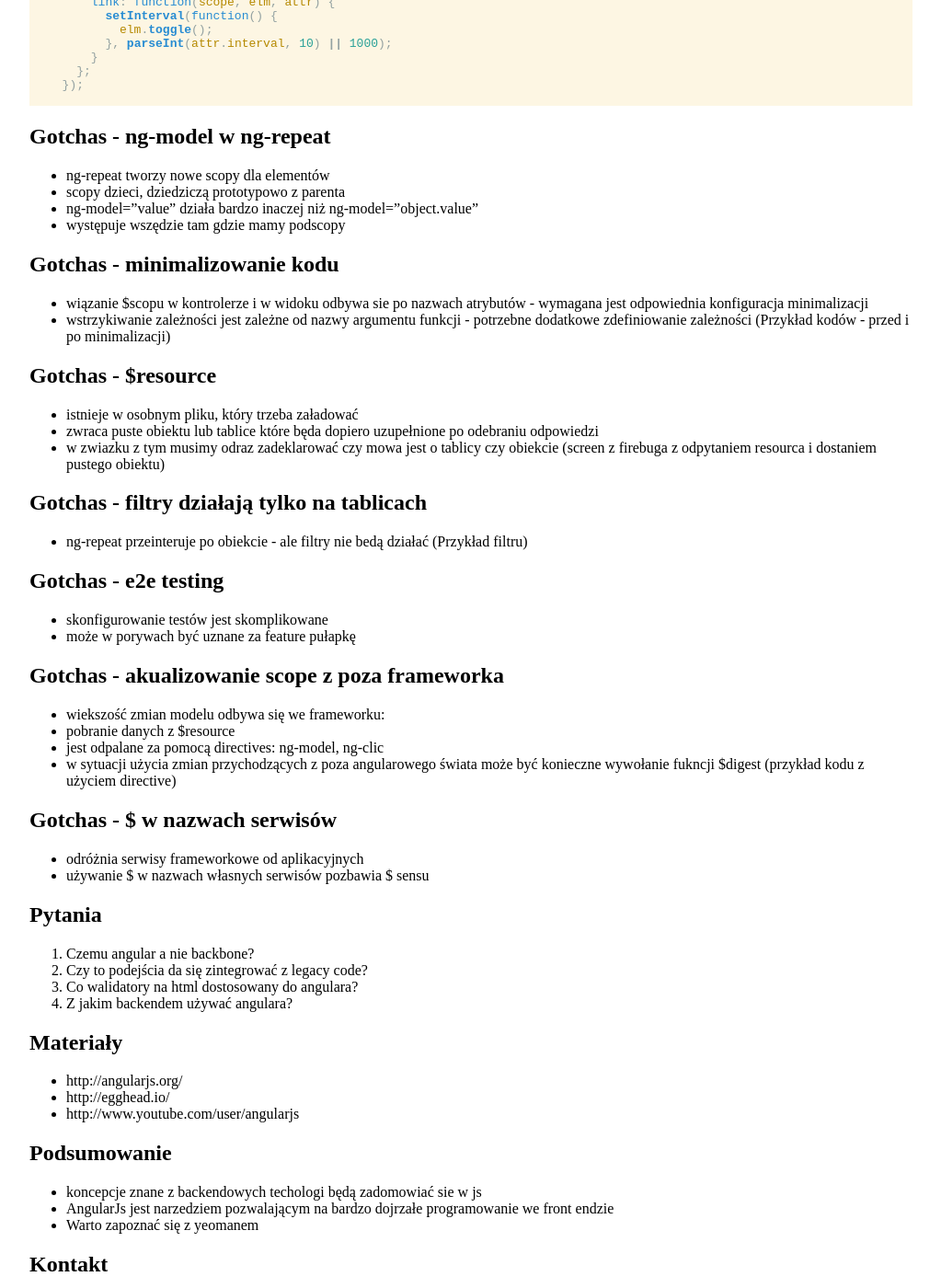
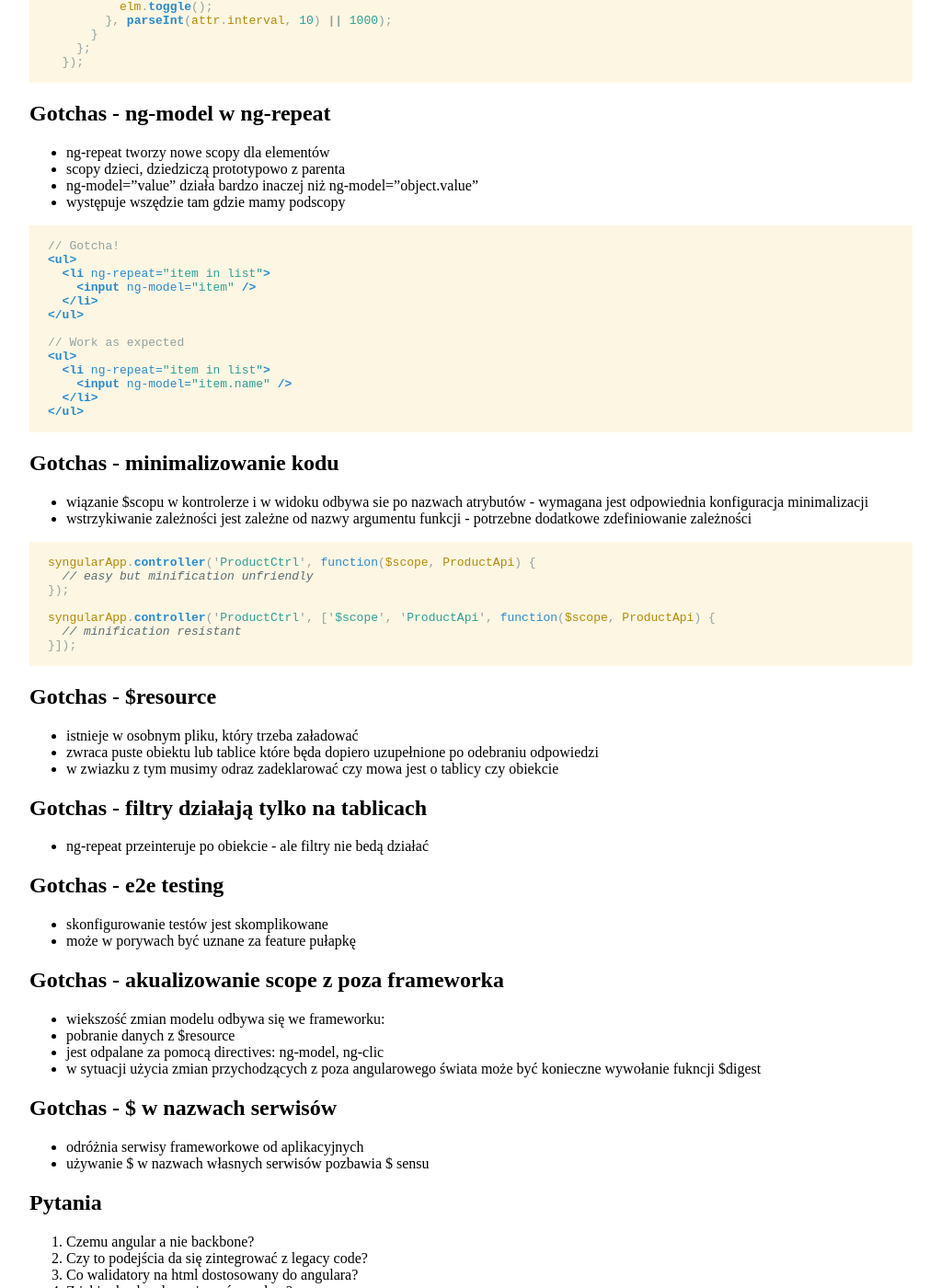
Before and after one commit to marcin-wosinek/blog, a Jekyll site: the page built from _posts/2013-04-12-AngularJs-4developers-Warszawa.md, in a window 1280 px wide and 1400 px high, scrolled down 7322 px. Shown: the whole window at 92% size, without its empty margins (128-1151 px from the left). Built offline with Jekyll 4.4.1, drawn with Linux system fonts in a browser that asks for light colours; some of the changed text lies outside the part shown.

Commit message:
4dev - final touches

````diff
--- a/_posts/2013-04-12-AngularJs-4developers-Warszawa.md
+++ b/_posts/2013-04-12-AngularJs-4developers-Warszawa.md
@@ -5,12 +5,6 @@ title: AngularJs 4developers Warszawa
 tags: [AngularJs, 4developers, Warszawa]
 ---
 # AngularJs
-TODO:
-
-* przykłady kodu do slajdów
-* przygotować prezentacje featurów
-* naszkicować slajdy
-
 ## Kim jestem?
 * Marcin Wosinek
 * 5 lat doświadczenia w IT
@@ -276,7 +274,6 @@ todomvc.factory('todoStorage', function () {
 * dla aplikacji możemy zdefiniować ścieżki (z argumentami), przekierowania etc.
 * ładnie współpracuje z przyciskami dalej i wstecz
 * wspiera adresy z /# i bez
-(przykład rejestracji kilku ścieżek)
 
 ```js
 angular.module('phonecat', [])
@@ -416,20 +414,43 @@ angular.module('blink', [])
 * ng-model="value" działa bardzo inaczej niż ng-model="object.value"
 * występuje wszędzie tam gdzie mamy podscopy
 
+```html
+// Gotcha!
+<ul>
+  <li ng-repeat="item in list">
+    <input ng-model="item" />
+  </li>
+</ul>
+
+// Work as expected
+<ul>
+  <li ng-repeat="item in list">
+    <input ng-model="item.name" />
+  </li>
+</ul>
+```
+
 ## Gotchas - minimalizowanie kodu
 * wiązanie $scopu w kontrolerze i w widoku odbywa sie po nazwach atrybutów - wymagana jest odpowiednia konfiguracja minimalizacji
 * wstrzykiwanie zależności jest zależne od nazwy argumentu funkcji - potrzebne dodatkowe zdefiniowanie zależności
-(Przykład kodów - przed i po minimalizacji)
+
+```js
+syngularApp.controller('ProductCtrl', function($scope, ProductApi) {
+  // easy but minification unfriendly
+});
+
+syngularApp.controller('ProductCtrl', ['$scope', 'ProductApi', function($scope, ProductApi) {
+  // minification resistant
+}]);
+```
 
 ## Gotchas - $resource
 * istnieje w osobnym pliku, który trzeba załadować
 * zwraca puste obiektu lub tablice które będa dopiero uzupełnione po odebraniu odpowiedzi
 * w zwiazku z tym musimy odraz zadeklarować czy mowa jest o tablicy czy obiekcie
-(screen z firebuga z odpytaniem resourca i dostaniem pustego obiektu)
 
 ## Gotchas - filtry działają tylko na tablicach
 * ng-repeat przeinteruje po obiekcie - ale filtry nie bedą działać
-(Przykład filtru)
 
 ## Gotchas - e2e testing
 * skonfigurowanie testów jest skomplikowane
@@ -440,7 +461,6 @@ angular.module('blink', [])
  * pobranie danych z $resource
  * jest odpalane za pomocą directives: ng-model, ng-clic
 * w sytuacji użycia zmian przychodzących z poza angularowego świata może być konieczne wywołanie fukncji $digest
-(przykład kodu z użyciem directive)
 
 ## Gotchas - $ w nazwach serwisów
 * odróżnia serwisy frameworkowe od aplikacyjnych
````
Also changed, not shown: other parts of _posts/2013-04-12-AngularJs-4developers-Warszawa.md (+8 -3 lines), angular-hello.html (added, +34 -0 lines).
